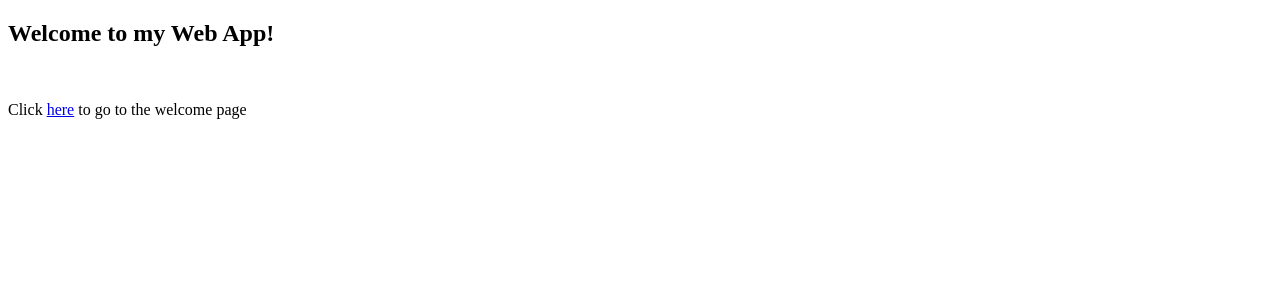
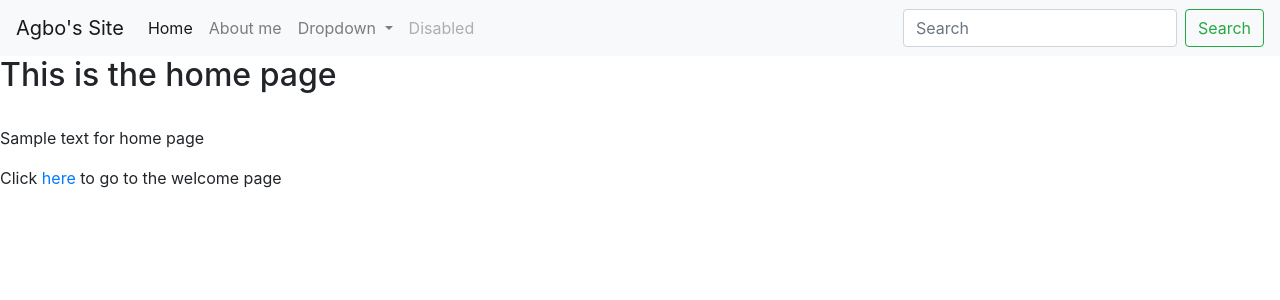
Before and after one commit to LaminaSA/CI-CD_WebApp, a Flask app: page / in a window 1280 px wide. Shown: the top 300 px of the page. Run offline with Flask 2, Linux system fonts and the light colour scheme; some libraries are stand-ins or nearby versions.

Commit message:
added functionality to nav bar: about, home

```diff
--- a/routes.py
+++ b/routes.py
@@ -1,13 +1,38 @@
-from flask import Flask, render_template
+from flask import *
 
 app = Flask(__name__)
+
+
 @app.route('/')
 def home():
     return render_template('home.html')
+
 
 @app.route('/welcome')
 def welcome():
     return render_template('welcome.html')
 
+
+@app.route('/hello')
+def hello():
+    return render_template('hello.html')
+
+
+@app.route('/about')
+def about():
+    return render_template('aboutme.html')
+
+
+@app.route('/log', methods=['GET', 'POST'])
+def log():
+    error = None
+    if request.method == 'POST':
+        if request.form['username'] != 'admin' or request.form['password'] != 'admin':
+            error = 'Invalid Credentials. Please try again.'
+        else:
+            return redirect(url_for('hello'))
+    return render_template('log.html', error=error)
+
+
 if __name__ == '__main__':
     app.run(debug=True)
--- a/templates/home.html
+++ b/templates/home.html
@@ -1,8 +1,9 @@
 {% extends "template.html" %}
 {% block content %}
     <div class="jumbo">
-        <h2>Welcome to my Web App!</h2>
+        <h2>This is the home page</h2>
         <br/>
+        <p> Sample text for home page </p>
         <p>Click <a href="/Welcome">here</a> to go to the welcome page</p>
     </div>
 {% endblock %}
--- a/templates/template.html
+++ b/templates/template.html
@@ -1,14 +1,49 @@
 <!DOCTYPE html>
 <html lang="en">
     <head>
+        <link rel="stylesheet" href="https://stackpath.bootstrapcdn.com/bootstrap/4.5.1/css/bootstrap.min.css" integrity="sha384-VCmXjywReHh4PwowAiWNagnWcLhlEJLA5buUprzK8rxFgeH0kww/aWY76TfkUoSX" crossorigin="anonymous">
+
         <meta charset="UTF-8">
         <title>Title</title>
     </head>
     <body>
-        <div class="container">
-            {% block content %}
-            {% endblock %}
-        </div>
+          <nav class="navbar navbar-expand-lg navbar-light bg-light">
+    <a class="navbar-brand" href="#">Agbo's Site</a>
+    <button class="navbar-toggler" type="button" data-toggle="collapse" data-target="#navbarSupportedContent" aria-controls="navbarSupportedContent" aria-expanded="false" aria-label="Toggle navigation">
+      <span class="navbar-toggler-icon"></span>
+    </button>
+
+    <div class="collapse navbar-collapse" id="navbarSupportedContent">
+      <ul class="navbar-nav mr-auto">
+        <li class="nav-item active">
+          <a class="nav-link" href="/">Home <span class="sr-only">(current)</span></a>
+        </li>
+        <li class="nav-item">
+          <a class="nav-link" href="about">About me</a>
+        </li>
+        <li class="nav-item dropdown">
+          <a class="nav-link dropdown-toggle" href="#" id="navbarDropdown" role="button" data-toggle="dropdown" aria-haspopup="true" aria-expanded="false">
+            Dropdown
+          </a>
+          <div class="dropdown-menu" aria-labelledby="navbarDropdown">
+            <a class="dropdown-item" href="#">Action</a>
+            <a class="dropdown-item" href="#">Another action</a>
+            <div class="dropdown-divider"></div>
+            <a class="dropdown-item" href="#">Something else here</a>
+          </div>
+        </li>
+        <li class="nav-item">
+          <a class="nav-link disabled" href="#" tabindex="-1" aria-disabled="true">Disabled</a>
+        </li>
+      </ul>
+      <form class="form-inline my-2 my-lg-0">
+        <input class="form-control mr-sm-2" type="search" placeholder="Search" aria-label="Search">
+        <button class="btn btn-outline-success my-2 my-sm-0" type="submit">Search</button>
+      </form>
+    </div>
+  </nav>
+    {% block content %}
+    {% endblock %}
 
     </body>
 </html>
```
Also changed, not shown: templates/aboutme.html (added, +9 -0 lines).
